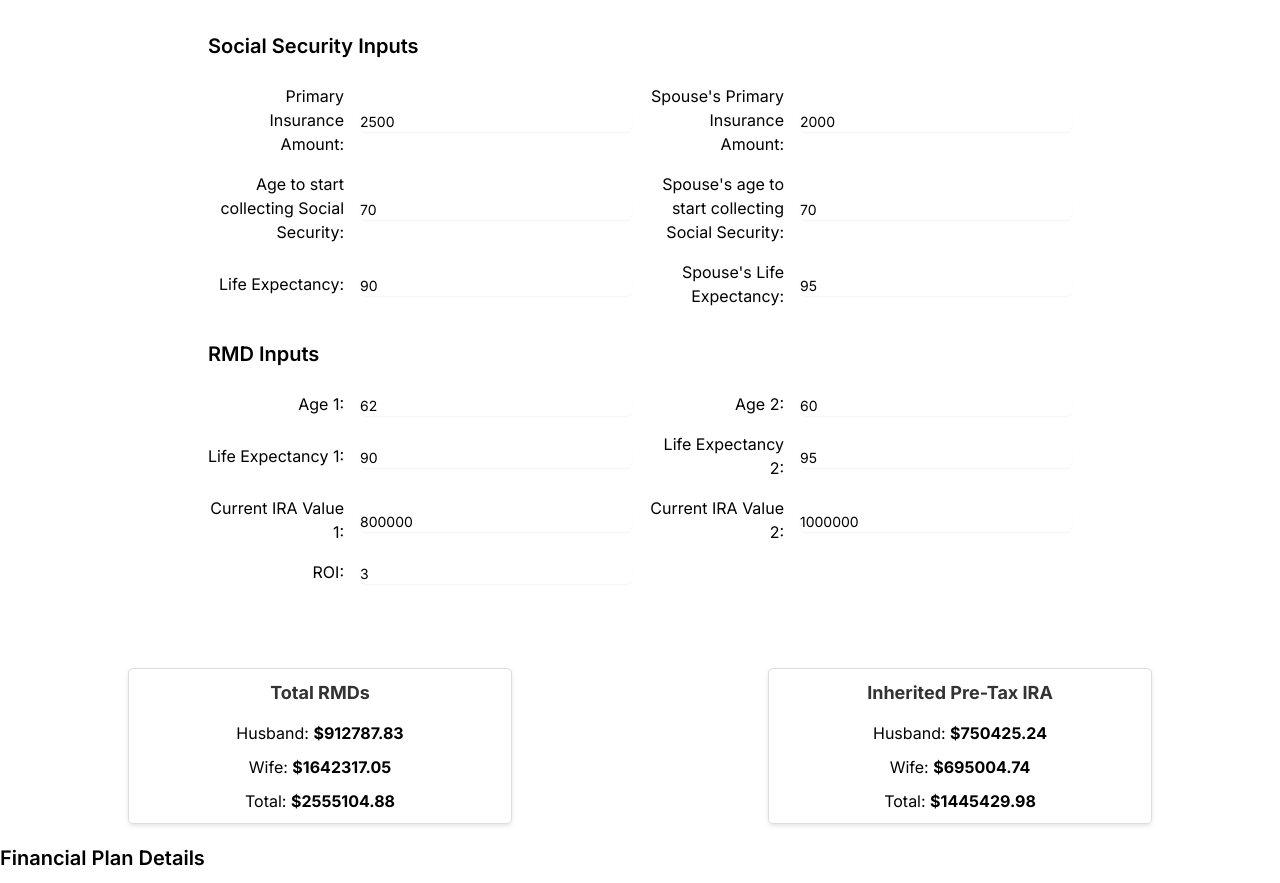
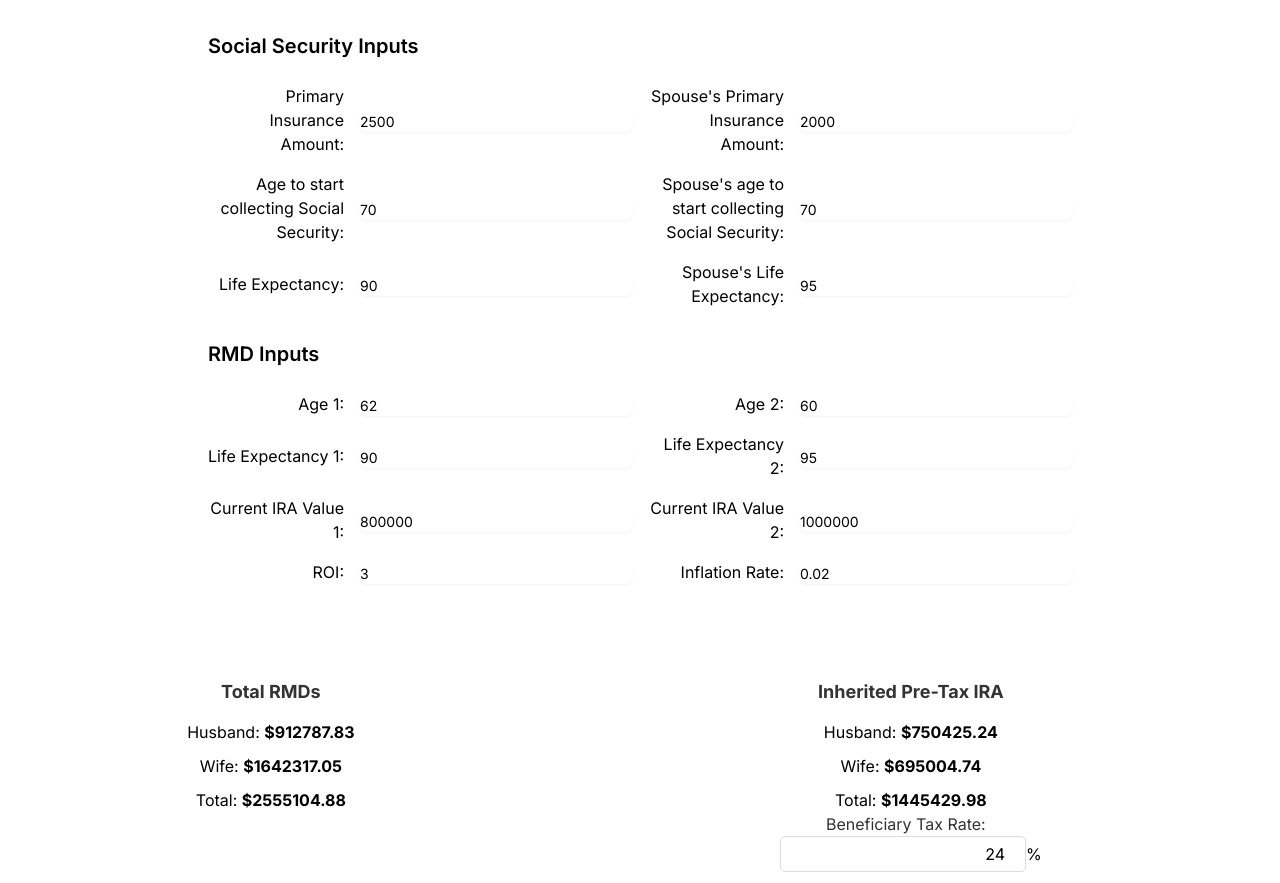
Before and after one commit to megyang/retirement-site, a Next.js app: page /roth in a window 1280 px wide. Shown: the top 883 px of the page. Built offline with nearby package versions, Linux system fonts and the light colour scheme.

Commit message:
added inflation as input

```diff
--- a/src/app/roth/RothConversionCalculator.js
+++ b/src/app/roth/RothConversionCalculator.js
@@ -21,6 +21,7 @@ const RothConversionCalculator = () => {
         ira1: 800000,
         ira2: 1000000,
         roi: 3.0,
+        inflation: 0.02
     });
 
     const handleInputChange = (name, value) => {
--- a/src/app/roth/RothInputs.js
+++ b/src/app/roth/RothInputs.js
@@ -26,6 +26,7 @@ const RothInputs = ({ inputs, onInputChange, inputs1, onInputChange1 }) => {
                         { label: "Spouse's age to start collecting Social Security:", name: "wSS", value: inputs.wSS },
                         { label: "Life Expectancy:", name: "hLE", value: inputs.hLE },
                         { label: "Spouse's Life Expectancy:", name: "wLE", value: inputs.wLE },
+
                     ].map((input) => (
                         <div key={input.name} className="flex items-center">
                             <label className="w-1/2 mr-4 text-right">{input.label}</label>
@@ -52,6 +53,8 @@ const RothInputs = ({ inputs, onInputChange, inputs1, onInputChange1 }) => {
                         { label: "Current IRA Value 1:", name: "ira1", value: inputs1.ira1 },
                         { label: "Current IRA Value 2:", name: "ira2", value: inputs1.ira2 },
                         { label: "ROI:", name: "roi", value: inputs1.roi },
+                        { label: "Inflation Rate:", name: "inflation", value: inputs1.inflation }
+
                     ].map((input) => (
                         <div key={input.name} className="flex items-center">
                             <label className="w-1/2 mr-4 text-right">{input.label}</label>
--- a/src/app/roth/RothOutputs.js
+++ b/src/app/roth/RothOutputs.js
@@ -386,7 +386,7 @@ const RothOutputs = ({ inputs, inputs1 }) => {
 
     const startingStandardDeduction = 29200;
 
-    const [annualInflationRate, setAnnualInflationRate] = useState(0.02); // Example: 2%
+    const [annualInflationRate, setAnnualInflationRate] = useState(inputs1.inflation);
 
     const calculateStandardDeductionForYear = (year) => {
         const yearsDifference = year - currentYear; // Assuming 'currentYear' is the base year
@@ -484,20 +484,45 @@ const RothOutputs = ({ inputs, inputs1 }) => {
         spouse2: {},
     });
 
+    const [beneficiaryTaxRate, setBeneficiaryTaxRate] = useState(0.24); // Default to 24%
+
+    const handleTaxRateChange = (e) => {
+        const newRate = parseFloat(e.target.value) / 100; // Convert percentage to a decimal for calculation
+        setBeneficiaryTaxRate(newRate);
+    };
+
+    const totalInheritedIRA = totals.inheritedIRAHusband.plus(totals.inheritedIRAWife);
+    const beneficiaryTaxPaid = totalInheritedIRA.times(beneficiaryTaxRate).toFixed(2);
+
+
+
     return (
         <div>
             <div className="totals-display" style={{ display: 'flex', justifyContent: 'space-around', marginTop: '20px', marginBottom: '20px' }}>
-                <div className="total-rmds" style={{ textAlign: 'center', padding: '10px', border: '1px solid #ddd', borderRadius: '5px', width: '30%', boxShadow: '0 2px 4px rgba(0,0,0,0.1)' }}>
+                <div className="total-rmds" style={{ textAlign: 'center', padding: '10px' }}>
                     <h2 style={{ marginBottom: '15px', color: '#333', fontSize: '18px', fontWeight: 'bold' }}>Total RMDs</h2>
                     <div style={{ marginBottom: '10px' }}>Husband: <strong>${totals.totalRMDsHusband.toFixed(2)}</strong></div>
                     <div style={{ marginBottom: '10px' }}>Wife: <strong>${totals.totalRMDsWife.toFixed(2)}</strong></div>
                     <div>Total: <strong>${totals.totalRMDsHusband.plus(totals.totalRMDsWife).toFixed(2)}</strong></div>
                 </div>
-                <div className="inherited-iras" style={{ textAlign: 'center', padding: '10px', border: '1px solid #ddd', borderRadius: '5px', width: '30%', boxShadow: '0 2px 4px rgba(0,0,0,0.1)' }}>
+                <div className="inherited-iras" style={{ textAlign: 'center', padding: '10px', width: '30%'}}>
                     <h2 style={{ marginBottom: '15px', color: '#333', fontSize: '18px', fontWeight: 'bold' }}>Inherited Pre-Tax IRA</h2>
                     <div style={{ marginBottom: '10px' }}>Husband: <strong>${totals.inheritedIRAHusband.toFixed(2)}</strong></div>
                     <div style={{ marginBottom: '10px' }}>Wife: <strong>${totals.inheritedIRAWife.toFixed(2)}</strong></div>
-                    <div>Total: <strong>${totals.inheritedIRAHusband.plus(totals.inheritedIRAWife).toFixed(2)}</strong></div>
+                    <div>Total: <strong>${totalInheritedIRA.toFixed(2)}</strong></div>
+                    <div>
+                        <label htmlFor="beneficiaryTaxRate" style={{ fontWeight: 'normal', color: '#333', fontSize: '16px', marginRight: '10px' }}>Beneficiary Tax Rate:</label>
+                        <input
+                            id="beneficiaryTaxRate"
+                            type="number"
+                            value={beneficiaryTaxRate * 100} // Display as percentage
+                            onChange={handleTaxRateChange}
+                            style={{ flex: '1', textAlign: 'right', padding: '5px', border: '1px solid #ddd', borderRadius: '5px' }}
+                        />%
+                    </div>
+                    <div style={{ marginTop: '10px' }}>
+                        Beneficiary Tax Paid: <strong>${beneficiaryTaxPaid}</strong>
+                    </div>
                 </div>
             </div>
 
```
